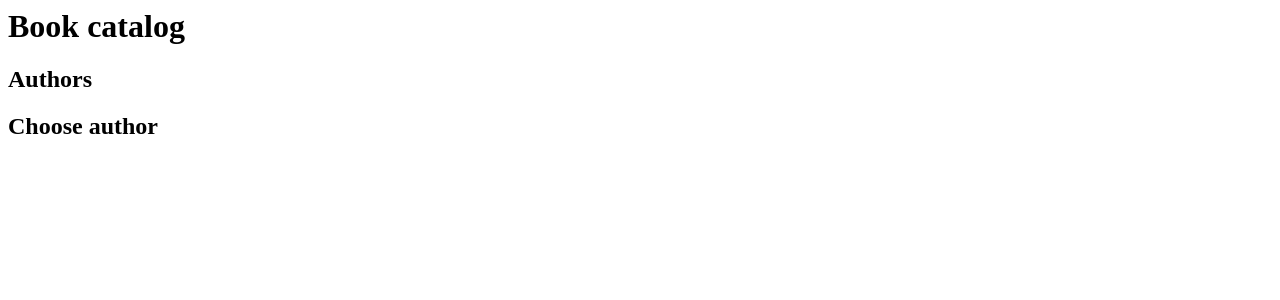
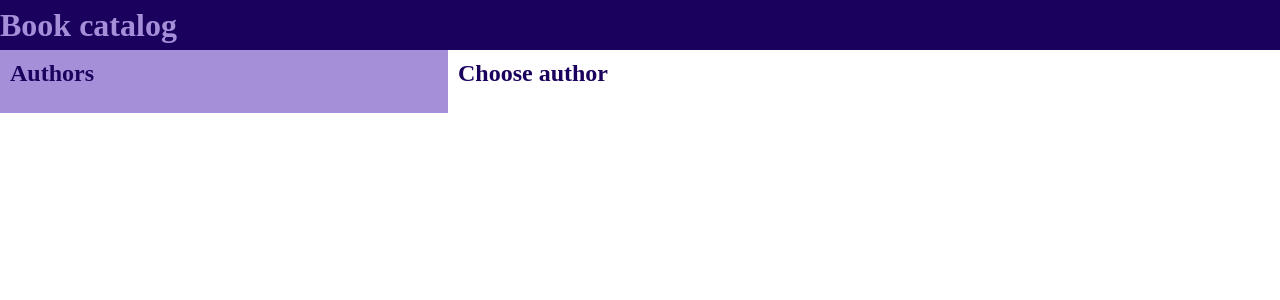
Before and after one commit to yermochenko/example-book-catalog, a PHP site: page /view-index.php in a window 1280 px wide. Shown: the top 300 px of the page. Run offline with PHP 8.4, Linux system fonts and the light colour scheme; data that the repository does not hold is empty.

Commit message:
Simple design created

```diff
--- /dev/null
+++ b/www/main.css
@@ -0,0 +1,32 @@
+BODY {
+	margin: 0;
+	padding: 0;
+}
+H1 {
+	background: #1A015D;
+	color: #A490D9;
+	margin: 0;
+	height: 50px;
+	line-height: 50px;
+}
+H2 {
+	margin: 0;
+	color: #1A015D;
+}
+#authors {
+	float: left;
+	width: calc( 35% - 20px );
+	background: #A490D9;
+	padding: 10px;
+}
+#authors A {
+	color: #1A015D;
+}
+#authors A:hover {
+	color: #2B0295;
+}
+#books {
+	float: right;
+	width: calc( 65% - 20px );
+	padding: 10px;
+}
--- a/www/view-index.php
+++ b/www/view-index.php
@@ -2,6 +2,7 @@
 	<HEAD>
 		<META charset="UTF-8"/>
 		<TITLE>Book catalog</TITLE>
+		<LINK rel="stylesheet" type="text/css" href="main.css">
 	</HEAD>
 	<BODY>
 		<H1>Book catalog</H1>
```
